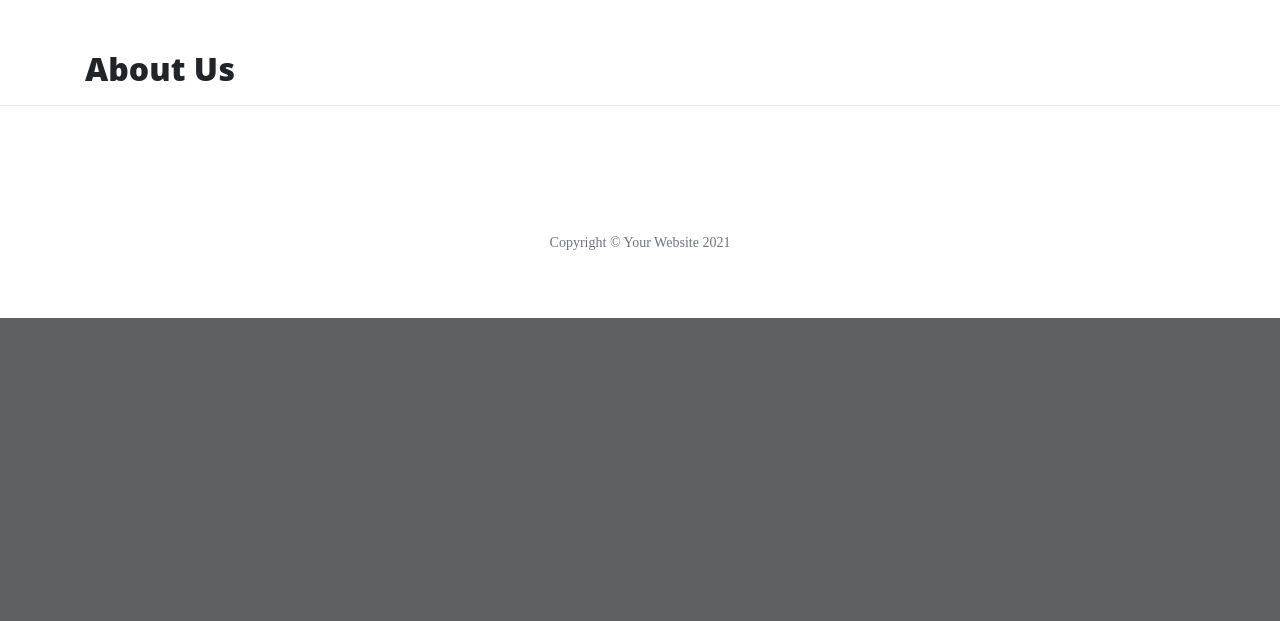
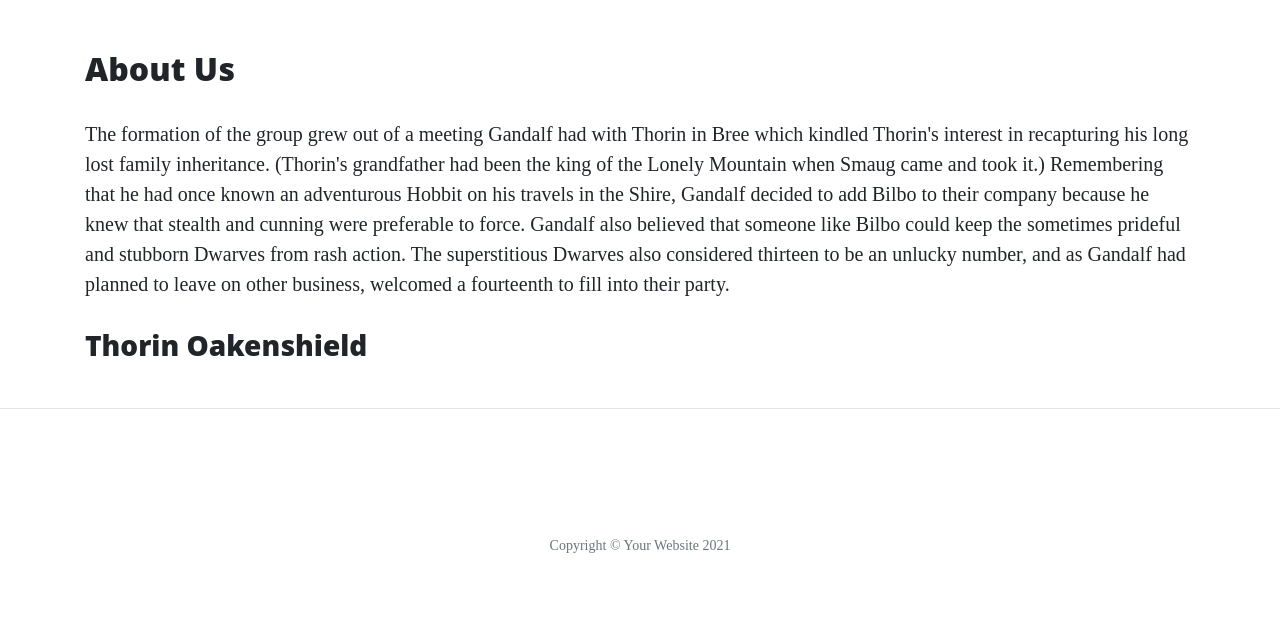
Before and after one commit to wyne-ybanez/thorin-python-flask, a Flask app: page /about in a window 1280 px wide. Shown: the part 628-1249 px from the top of the page. Before the commit the page ends 946 px from the top, so only its background shows below. Run offline with Flask 2, Linux system fonts and the light colour scheme; some libraries are stand-ins or nearby versions.

Commit message:
Starting Thorin content

```diff
--- a/templates/about.html
+++ b/templates/about.html
@@ -1,4 +1,22 @@
 {% extends "base.html" %}
 {% block content %}
     <h2>About Us</h2>
+    <p>
+        The formation of the group grew out of a meeting Gandalf had with Thorin in Bree which kindled Thorin's interest in
+        recapturing his long lost family inheritance. (Thorin's grandfather had been the king of the Lonely Mountain when
+        Smaug came and took it.) Remembering that he had once known an adventurous Hobbit on his travels in the Shire,
+        Gandalf decided to add Bilbo to their company because he knew that stealth and cunning were preferable to force.
+        Gandalf also believed that someone like Bilbo could keep the sometimes prideful and stubborn Dwarves from rash
+        action. The superstitious Dwarves also considered thirteen to be an unlucky number, and as Gandalf had planned to
+        leave on other business, welcomed a fourteenth to fill into their party.
+    </p>
+
+    <div class="row featurette">
+        <div class="col-md-7">
+            <h3>Thorin Oakenshield</h3>
+            <p>
+
+            </p>
+        </div>
+    </div>
 {% endblock %}
```
